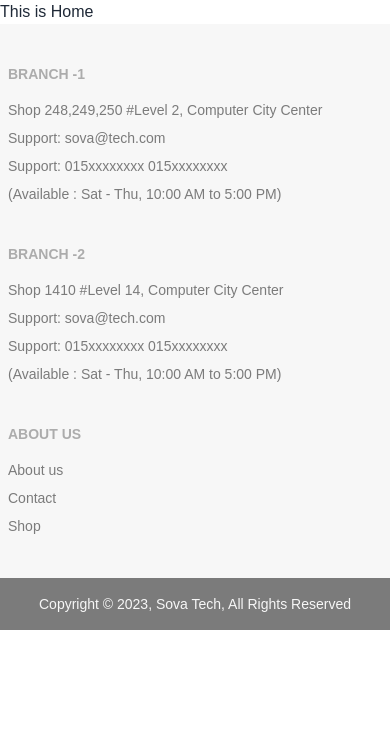
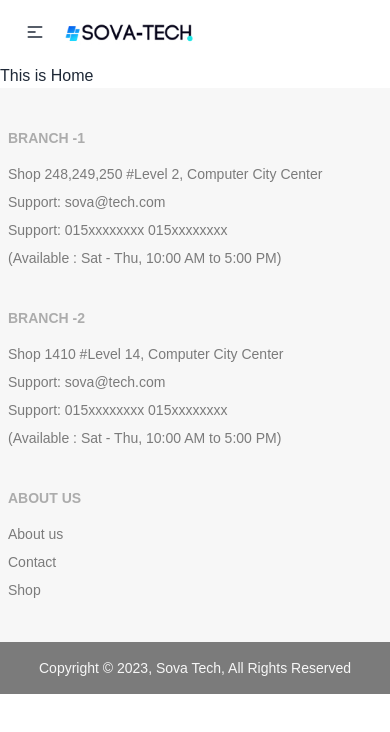
Before and after one commit to peuldev/sova-tech-client, a React (Vite) app: page / in a window 390 px wide. Shown: the top 732 px of the page. Built offline with nearby package versions, Linux system fonts and the light colour scheme.

Commit message:
add navbar

```diff
--- a/package.json
+++ b/package.json
@@ -14,6 +14,7 @@
     "match-sorter": "^6.3.1",
     "react": "^18.2.0",
     "react-dom": "^18.2.0",
+    "react-icons": "^4.12.0",
     "react-router-dom": "^6.20.0",
     "sort-by": "^1.2.0"
   },
--- a/src/Pages/Shared/Navbar.jsx
+++ b/src/Pages/Shared/Navbar.jsx
@@ -0,0 +1,78 @@
+import { Link, NavLink } from "react-router-dom";
+import { FaCartShopping } from "react-icons/fa6";
+import logo from "../../assets/logo/logo.jpg";
+
+const Navbar = () => {
+  const navLinks = (
+    <>
+      <li>
+        <NavLink to="/">Home</NavLink>
+      </li>
+
+      <li>
+        <NavLink to="/Wishlist">Wishlist</NavLink>
+      </li>
+      <li>
+        <NavLink to="/Shop">Shop</NavLink>
+      </li>
+      <li>
+        <NavLink to="/blog">Blog</NavLink>
+      </li>
+      <li>
+        <NavLink to="/contact">Contact</NavLink>
+      </li>
+      <li>
+        <NavLink to="/Faqpage">Faq Page</NavLink>
+      </li>
+      <li>
+        <NavLink to="/login">Login</NavLink>
+      </li>
+      <li>
+        <NavLink to="/register">Register</NavLink>
+      </li>
+      <li>
+        <NavLink to="/cart">
+          <FaCartShopping />
+        </NavLink>
+      </li>
+    </>
+  );
+  return (
+    <div className="navbar bg-base-100">
+      <div className="navbar-start">
+        <div className="dropdown">
+          <label tabIndex={0} className="btn btn-ghost lg:hidden">
+            <svg
+              xmlns="http://www.w3.org/2000/svg"
+              className="h-5 w-5"
+              fill="none"
+              viewBox="0 0 24 24"
+              stroke="currentColor"
+            >
+              <path
+                strokeLinecap="round"
+                strokeLinejoin="round"
+                strokeWidth="2"
+                d="M4 6h16M4 12h8m-8 6h16"
+              />
+            </svg>
+          </label>
+          <ul
+            tabIndex={0}
+            className="menu menu-sm dropdown-content mt-3 z-[1] p-2 shadow bg-base-100 rounded-box w-52"
+          >
+            {navLinks}
+          </ul>
+        </div>
+        <Link to="/">
+          <img src={logo} alt="" />
+        </Link>
+      </div>
+      <div className="navbar-end hidden lg:flex">
+        <ul className="menu menu-horizontal px-1">{navLinks}</ul>
+      </div>
+    </div>
+  );
+};
+
+export default Navbar;
--- a/src/Root/Root.jsx
+++ b/src/Root/Root.jsx
@@ -1,9 +1,11 @@
 import { Outlet } from "react-router-dom";
 import Footer from "../Pages/Shared/Footer";
+import Navbar from "../Pages/Shared/Navbar";
 
 const Root = () => {
   return (
-    <div className="font-Rubik">
+    <div className="font-Rubik ">
+      <Navbar></Navbar>
       <Outlet></Outlet>
       <Footer></Footer>
     </div>
```
Also changed, not shown: src/assets/logo/logo.jpg (added), 1 other file (tests, documents, lock files or other folders).
